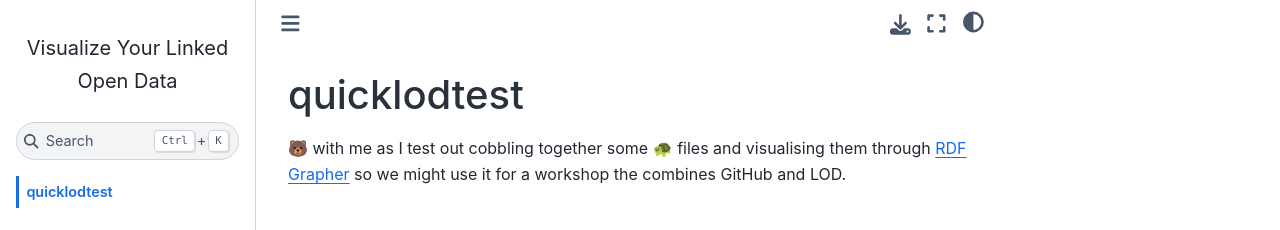
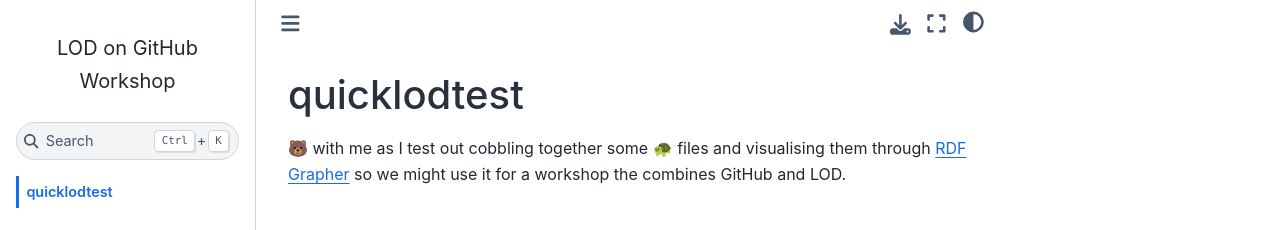
Before and after one commit to WoutDLN/quicklodtest, a Jupyter Book: the page built from README.md, in a window 1280 px wide. Shown: the top 230 px of the page. Built offline with Jupyter Book 1.0.4 settings and Sphinx 7.4.7 and the Sphinx Book theme 1.1.4, drawn with Linux system fonts in a browser that asks for light colours; pages that are not in the unit, such as notebooks, are missing from menus.

Commit message:
change title

```diff
--- a/_config.yml
+++ b/_config.yml
@@ -1,4 +1,4 @@
-title: Visualize Your Linked Open Data
+title: LOD on GitHub Workshop
 author: Wout Dillen
 copyright: "2026–present"
 
```
